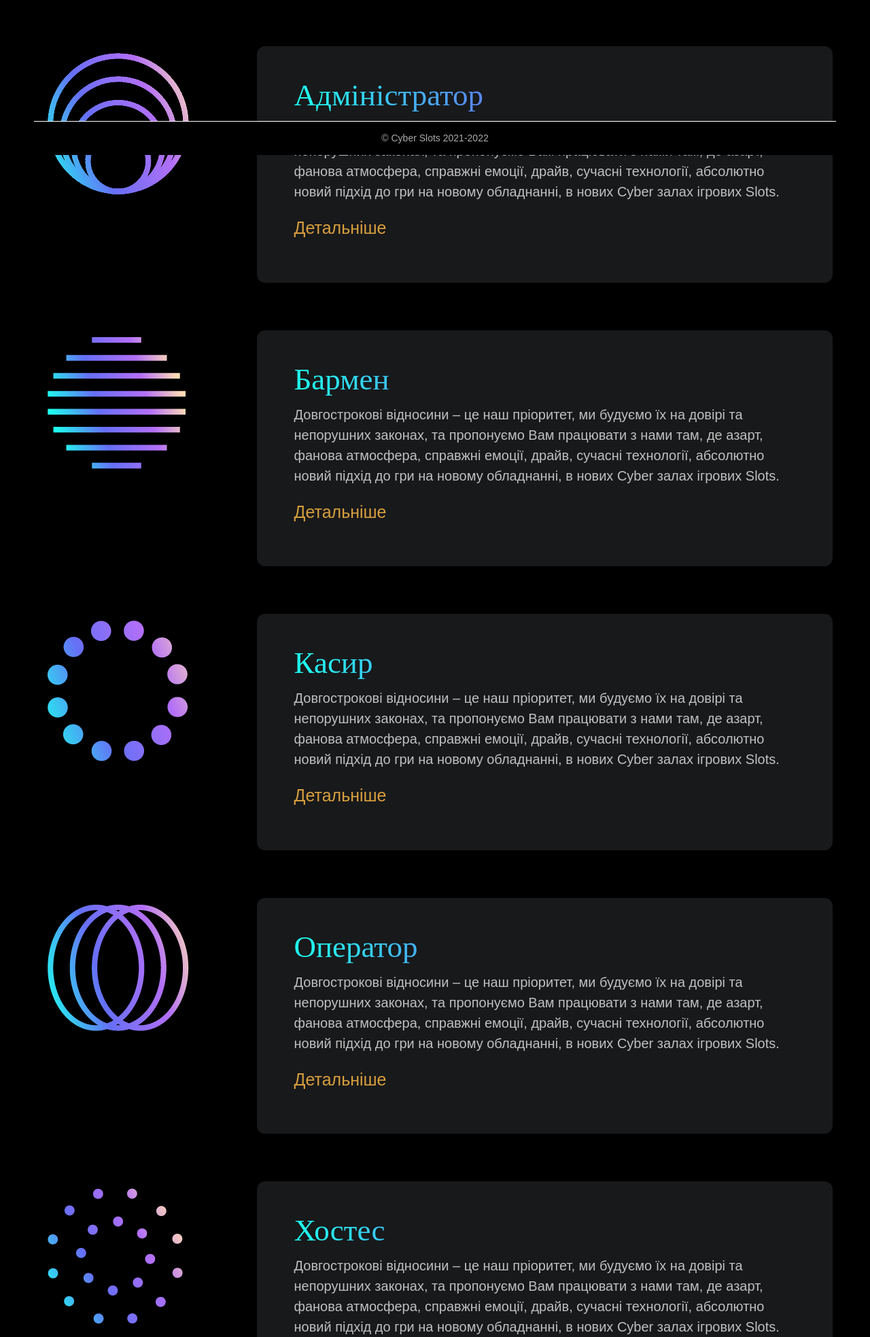
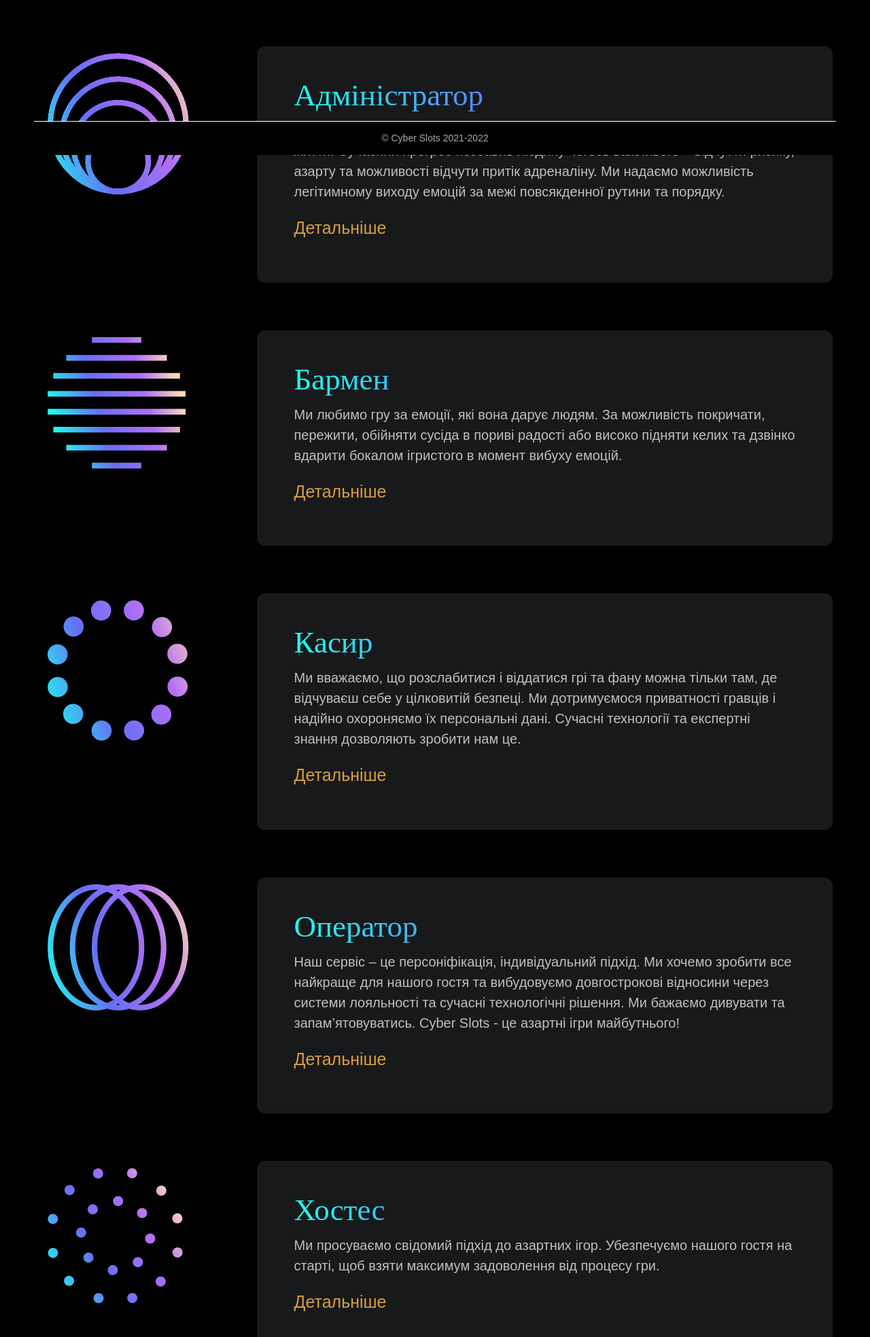
Before and after one commit to pudka/casino, a Flask app: page /vacancy in a window 1280 px wide. Shown: the part 572-2539 px from the top of the page at 68% size. Run offline with Flask 2, Linux system fonts and the light colour scheme; some libraries are stand-ins or nearby versions; some web fonts are replaced.

Commit message:
update vacancies text.

```diff
--- a/casino_app/templates/vacancy.html
+++ b/casino_app/templates/vacancy.html
@@ -10,7 +10,7 @@
         сама гра, де гра – це процес і будь – який результат є виграшним.') }}</p>
     <b></b>
     <p class="vacancy_text_title">{{ _('Довгострокові відносини – це наш пріоритет, ми будуємо їх на довірі та непорушних законах, та
-                пропонуємо Вам працювати з нами  там, де азарт, фанова атмосфера, справжні емоції, драйв, сучасні
+                пропонуємо Вам працювати з нами там, де азарт, фанова атмосфера, справжні емоції, драйв, сучасні
                 технології, абсолютно новий підхід до гри на новому обладнанні, в нових ігрових залах Cyber Slots.')
             }}</p>
     <div class="row">
@@ -19,9 +19,9 @@
         </div>
         <div class="col-md-9 vacancy-block">
             <h3 class="color-h1">{{ _('Адміністратор') }}</h3>
-            <p class="text_font_vacancy_start">{{ _('Довгострокові відносини – це наш пріоритет, ми будуємо їх на довірі та непорушних законах, та
-                пропонуємо Вам працювати з нами  там, де азарт, фанова атмосфера, справжні емоції, драйв, сучасні
-                технології, абсолютно новий підхід до гри на новому обладнанні, в нових Cyber залах ігрових Slots.')
+            <p class="text_font_vacancy_start">{{ _('Ми про задоволення від процесу гри, а не тільки про виграш та розкішне
+                життя. Сучасний прогрес позбавив людину чогось важливого – відчуття ризику, азарту та можливості відчути
+                притік адреналіну. Ми надаємо можливість легітимному виходу емоцій за межі повсякденної рутини та порядку.')
             }}</p>
             <p class="link-details">{{ _('Детальніше')}}</p>
             <div class="vacancy-details-block">
@@ -59,9 +59,9 @@
         </div>
         <div class="col-md-9 vacancy-block">
             <h3 class="color-h1">{{ _('Бармен') }}</h3>
-            <p class="text_font_vacancy_start">{{ _('Довгострокові відносини – це наш пріоритет, ми будуємо їх на довірі та непорушних законах, та
-                пропонуємо Вам працювати з нами  там, де азарт, фанова атмосфера, справжні емоції, драйв, сучасні
-                технології, абсолютно новий підхід до гри на новому обладнанні, в нових Cyber залах ігрових Slots.')
+            <p class="text_font_vacancy_start">{{ _('Ми любимо гру за емоції, які вона дарує людям. За можливість покричати,
+                пережити, обійняти сусіда в пориві радості або високо підняти келих та дзвінко вдарити бокалом ігристого
+                в момент вибуху емоцій.')
             }}</p>
             <p class="link-details">{{ _('Детальніше')}}</p>
             <div class="vacancy-details-block ">
@@ -99,9 +99,9 @@
         </div>
         <div class="col-md-9 vacancy-block">
             <h3 class="color-h1">{{ _('Касир') }}</h3>
-            <p class="text_font_vacancy_start">{{ _('Довгострокові відносини – це наш пріоритет, ми будуємо їх на довірі та непорушних законах, та
-                пропонуємо Вам працювати з нами  там, де азарт, фанова атмосфера, справжні емоції, драйв, сучасні
-                технології, абсолютно новий підхід до гри на новому обладнанні, в нових Cyber залах ігрових Slots.')
+            <p class="text_font_vacancy_start">{{ _('Ми вважаємо, що розслабитися і віддатися грі та фану можна тільки там,
+                де відчуваєш себе у цілковитій безпеці. Ми дотримуємося приватності гравців і надійно охороняємо їх персональні дані.
+                Сучасні технології та експертні знання дозволяють зробити нам це.')
             }}</p>
             <p class="link-details">{{ _('Детальніше')}}</p>
             <div class="vacancy-details-block ">
@@ -138,9 +138,10 @@
         </div>
         <div class="col-md-9 vacancy-block">
             <h3 class="color-h1">{{ _('Оператор') }}</h3>
-            <p class="text_font_vacancy_start">{{ _('Довгострокові відносини – це наш пріоритет, ми будуємо їх на довірі та непорушних законах, та
-                пропонуємо Вам працювати з нами  там, де азарт, фанова атмосфера, справжні емоції, драйв, сучасні
-                технології, абсолютно новий підхід до гри на новому обладнанні, в нових Cyber залах ігрових Slots.')
+            <p class="text_font_vacancy_start">{{ _('Наш сервіс – це персоніфікація, індивідуальний підхід. Ми хочемо
+                зробити все найкраще для нашого гостя та вибудовуємо довгострокові відносини через системи лояльності
+                та сучасні технологічні рішення. Ми бажаємо дивувати та запам’ятовуватись. Cyber Slots - це азартні ігри
+                майбутнього!')
             }}</p>
             <p class="link-details">{{ _('Детальніше')}}</p>
             <div class="vacancy-details-block ">
@@ -178,9 +179,8 @@
         </div>
         <div class="col-md-9 vacancy-block">
             <h3 class="color-h1">{{ _('Хостес') }}</h3>
-            <p class="text_font_vacancy_start">{{ _('Довгострокові відносини – це наш пріоритет, ми будуємо їх на довірі та непорушних законах, та
-                пропонуємо Вам працювати з нами  там, де азарт, фанова атмосфера, справжні емоції, драйв, сучасні
-                технології, абсолютно новий підхід до гри на новому обладнанні, в нових Cyber залах ігрових Slots.')
+            <p class="text_font_vacancy_start">{{ _('Ми просуваємо свідомий підхід до азартних ігор.
+                Убезпечуємо нашого гостя на старті, щоб взяти максимум задоволення від процесу гри.')
             }}</p>
             <p class="link-details">{{ _('Детальніше')}}</p>
             <div class="vacancy-details-block ">
```
